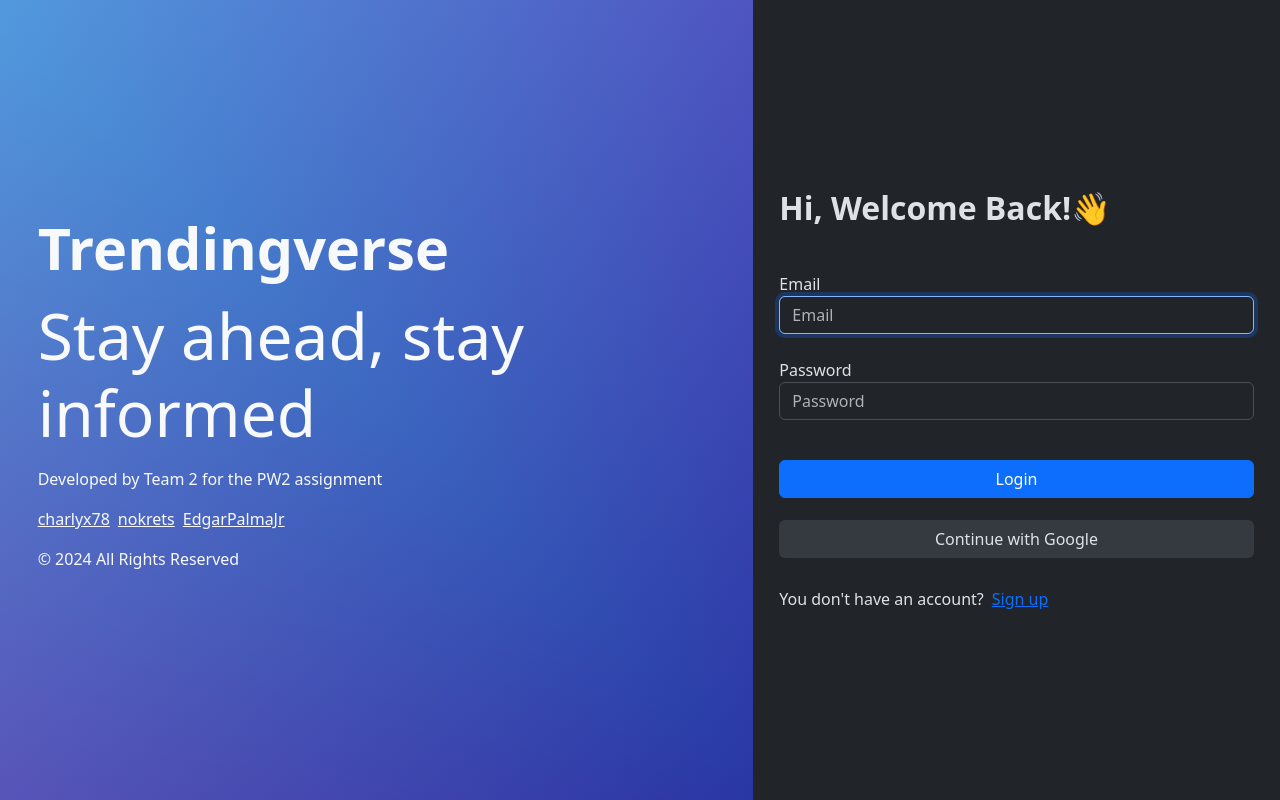
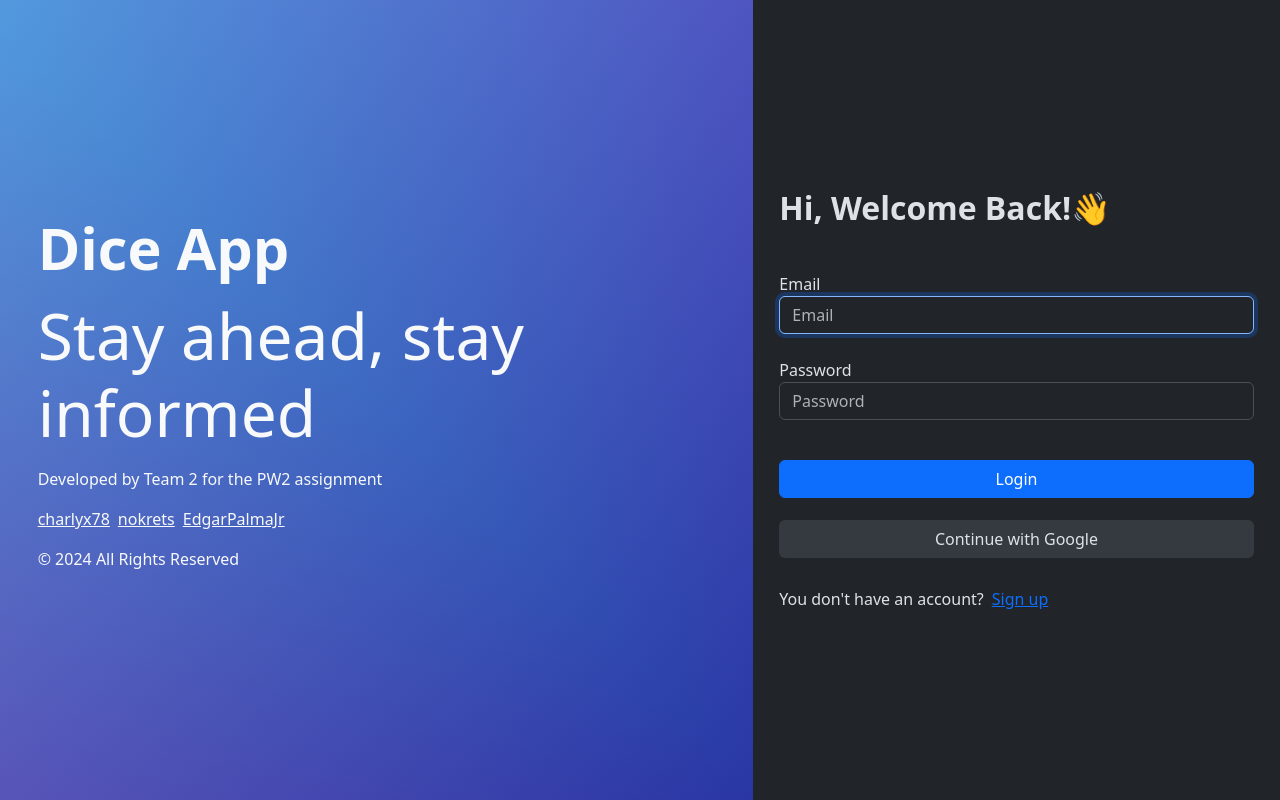
Before and after one commit to charlyx78/ProgramacionWeb2, a React (Vite) app in the folder frontend/: page /login in a window 1280 px wide. Built offline with nearby package versions, Linux system fonts and the light colour scheme.

Commit message:
correcion pb posts y alto del chat

```diff
--- a/frontend/index.html
+++ b/frontend/index.html
@@ -2,9 +2,9 @@
 <html lang="en">
   <head>
     <meta charset="UTF-8" />
-    <link rel="icon" type="image/svg+xml" href="/vite.svg" />
+    <link rel="icon" type="image/png" href="./dist/assets/favicon.png" />
     <meta name="viewport" content="width=device-width, initial-scale=1.0" />
-    <title>Vite + React</title>
+    <title>Dice App</title>
   </head>
   <body data-bs-theme="dark">
     <div id="root"></div>
--- a/frontend/src/components/Post.jsx
+++ b/frontend/src/components/Post.jsx
@@ -92,7 +92,7 @@ export const Post = ({ post: postView, isReply = false }) => {
               <i className='bi bi-chat'></i> {post.comments}
             </NavLink>
           )}
-          <button className='post-button' title='Shared'><i className='bi bi-share'></i> {post.shareds}</button>
+          {/* <button className='post-button' title='Shared'><i className='bi bi-share'></i> {post.shareds}</button> */}
           <section className="d-none d-md-flex gap-4">
           </section>
         </div>
--- a/frontend/src/pages/FeedPage.jsx
+++ b/frontend/src/pages/FeedPage.jsx
@@ -37,7 +37,7 @@ export const FeedPage = () => {
   } else {
     return (
       <main className='bg-body-primary'>
-        <div className='d-flex flex-column gap-3 pt-3 feed-container'>
+        <div className='d-flex flex-column gap-3 pt-3 pb-5 feed-container'>
           {/* POSTER DEl HOME */}
           <PostFormLink />
           {postsFeed.map((post) => {
--- a/frontend/src/pages/HomePage.jsx
+++ b/frontend/src/pages/HomePage.jsx
@@ -16,7 +16,7 @@ export const HomePage = () => {
 
   return (
     <div className='home-container'>
-      <NavBarTop></NavBarTop>
+      {/* <NavBarTop></NavBarTop> */}
       <div className="home-content container-lg">
         <MenuBar />
         <Outlet />
--- a/frontend/src/pages/LoginPage.jsx
+++ b/frontend/src/pages/LoginPage.jsx
@@ -35,7 +35,7 @@ export const LoginPage = () => {
 
       <aside className='login-background-container'>
         <div className='login-background-content'>
-          <h1 className='text-light m-0'>Trendingverse</h1>
+          <h1 className='text-light m-0'>Dice App</h1>
           <h2 className='text-light mb-0'>Stay ahead, stay informed</h2>
           <p className='text-light m-0'>Developed by Team 2 for the PW2 assignment</p>
           <ul className='d-flex gap-2 m-0'>
@@ -48,7 +48,7 @@ export const LoginPage = () => {
       </aside>
 
       <div className='login-content'>
-        <h1 className='logo text-primary fs-3 d-lg-none'>Trendingverse</h1>
+        <h1 className='logo text-primary fs-3 d-lg-none'>Dice App</h1>
         <h3 className='fw-bold mb-3 text-start fs-2'>Hi, Welcome Back!👋</h3>
         <form className='d-flex flex-column w-100 gap-4' onSubmit={onSubmit}>
           <div className='form-field'>
--- a/frontend/src/pages/PostPage.jsx
+++ b/frontend/src/pages/PostPage.jsx
@@ -25,7 +25,6 @@ export const PostPage = () => {
   useEffect(() => {
     async function getPostById() {
       const newPost = await getPost(postId)
-      console.log(newPost)
       setPost(newPost)
 
       const newReplies = await getReplies(postId)
@@ -74,7 +73,7 @@ export const PostPage = () => {
             <br />
             <PostForm isReplying idPostRelying={post._id}></PostForm>
             <br />
-            <div className="section post-replies d-flex flex-column gap-3">
+            <div className="section post-replies d-flex flex-column gap-3 pb-5">
               {replies.map((reply, index) => {
                 return (
                   <Post post={reply} isReply key={index}></Post>
--- a/frontend/src/pages/ProfilePage.jsx
+++ b/frontend/src/pages/ProfilePage.jsx
@@ -63,7 +63,7 @@ export const ProfilePage = () => {
               <h5 className='m-0 text-center'>Posts</h5>
             </div>
           </div>
-          <div className='account-content d-flex flex-column gap-3'>
+          <div className='account-content d-flex flex-column gap-3 pb-5'>
             {
               posts.map((post, index) => (
                 <Post post={post} key={index}></Post>
--- a/frontend/src/pages/SignUpPage.jsx
+++ b/frontend/src/pages/SignUpPage.jsx
@@ -12,8 +12,6 @@ import { useNavigate } from 'react-router-dom'
 import toast from 'react-hot-toast'
 
 export const SignUpPage = () => {
-
-  const navigate = useNavigate()
 
   const { register, handleSubmit, formState: { errors }, setValue } = useForm()
 
@@ -81,15 +79,19 @@ export const SignUpPage = () => {
     <TagsForm register={register} errors={errors} {...data} updateFields={updateFields} />,
   ])
 
+  const navigate = useNavigate()
+
   return (
-    <main className='signup-container container padding-top-content'>
+    <main className='signup-container container py-3'>
       <form
         onSubmit={ onSubmit }
         encType='multipart/form-data'
       >
         <div className='signup-content'>
-
           <div className='signup-content-header'>
+            <button onClick={()=>{navigate(-1)}} className='btn btn-icon'>
+              <i className="bi bi-arrow-left fs-3 me-3"></i>
+            </button>
             <h3 className='fw-bold m-0 text-center'>Create your account</h3>
             <div className='progress' role='progressbar' aria-label='Basic example' aria-valuenow='0' aria-valuemin='0' aria-valuemax='100' style={{ height: '2px' }}>
               <div className='progress-bar bg-primary' style={{ width: `${((currentStepIndex) / steps.length) * 100}%` }} />
--- a/frontend/src/styles/pages/_chat.scss
+++ b/frontend/src/styles/pages/_chat.scss
@@ -3,7 +3,7 @@
 }
 
 .messages-container {
-    max-height: 560px !important;
+    max-height: 76vh !important;
     overflow-y: auto;
 }
 
```
